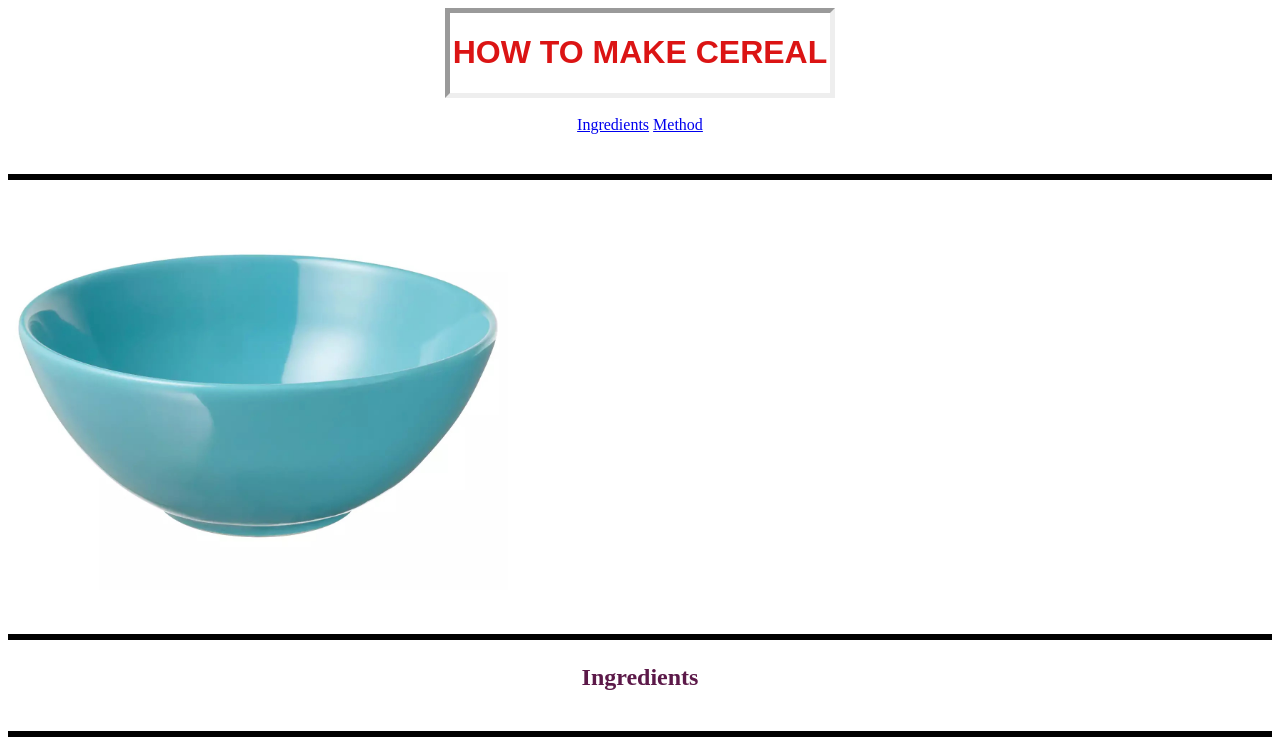
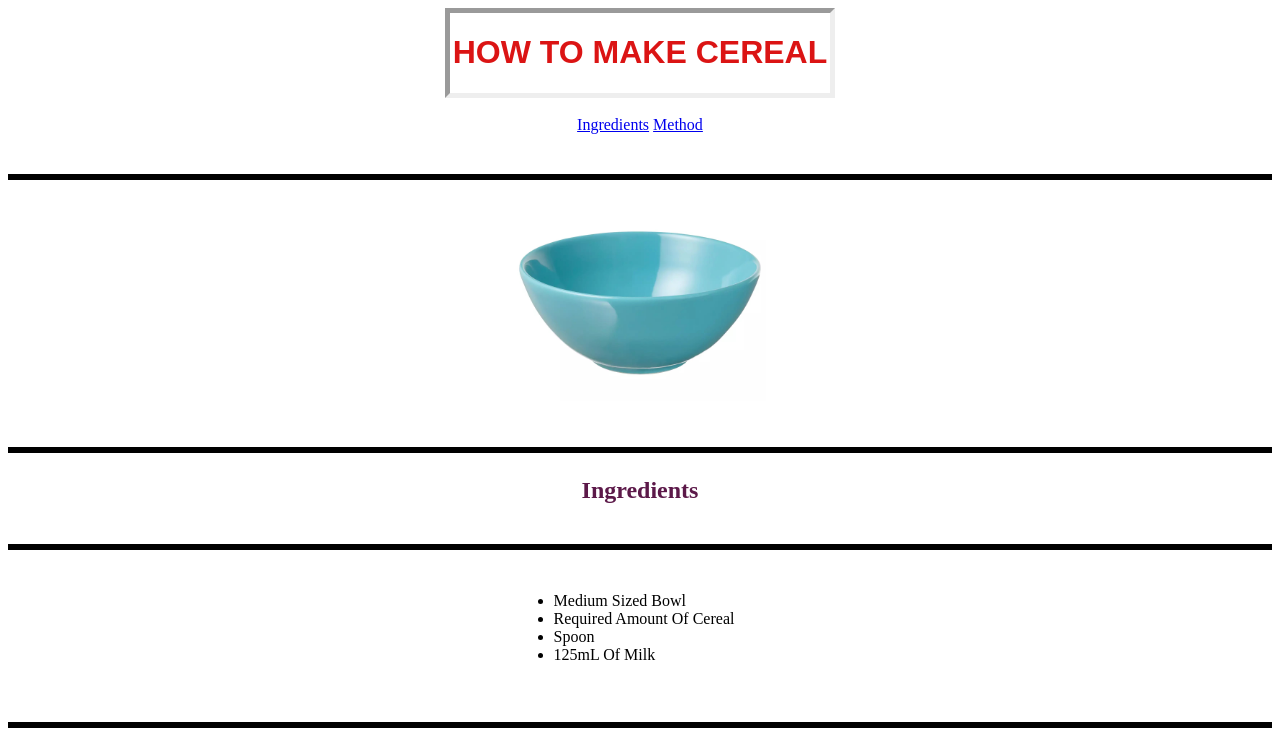
Before and after one commit to rivhold/rivhold.github.io, a plain HTML site: page index.html in a window 1280 px wide. Shown: the top 749 px of the page. Drawn offline with Linux system fonts and the light colour scheme.

Commit message:
Update style.css

```diff
--- a/style.css
+++ b/style.css
@@ -1,3 +1,6 @@
+.img {
+}
+
 .title-con {
    border: 5px inset;
    margin: auto;
@@ -26,8 +29,7 @@
   text-align: center;
   color: #5c1949;
 }
-.picture1 {
-  text-align: center;
+
 }
 .picture2 {
   text-align: center;
@@ -61,3 +63,10 @@ h6 {
   border: 0px solid #000000;
   padding: 2px;
 }
+.container2 {
+  margin: auto;
+  width: 20%;
+  border: 0px solid #000000;
+  padding: 2px;
+   text-align: center;
+}
```
